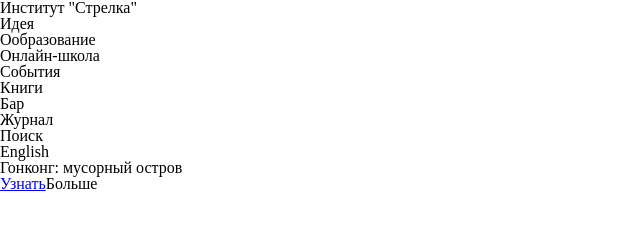
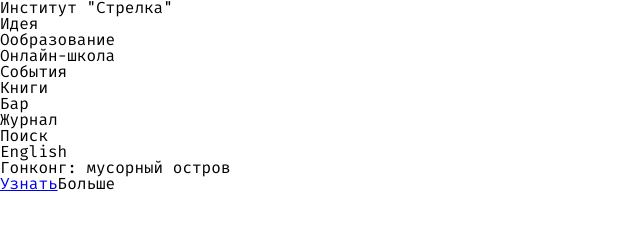
Before and after one commit to ekaterina-kozhara/strelka, a plain HTML site: page index.html in a window 1280 px wide. Shown: the whole page, without its empty margins (0-640 px from the left). Drawn offline with Linux system fonts and the light colour scheme.

Commit message:
добавили шрифты

```diff
--- a/style.css
+++ b/style.css
@@ -1 +1,8 @@
 @import "reset.css";
+@import url('https://fonts.googleapis.com/css?family=Fira+Mono:400,700&subset=cyrillic-ext,latin-ext');
+
+body {
+  -webkit-font-smoothing: antialiased;
+  -moz-osx-font-smoothing: grayscale;
+  font-family: "Fira Mono",monospase;
+}
```
